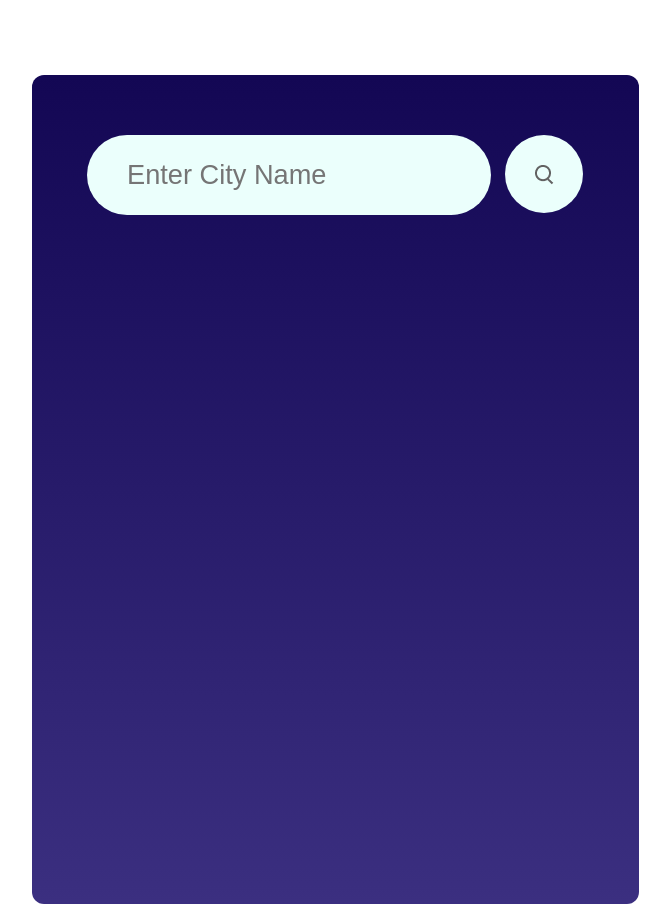
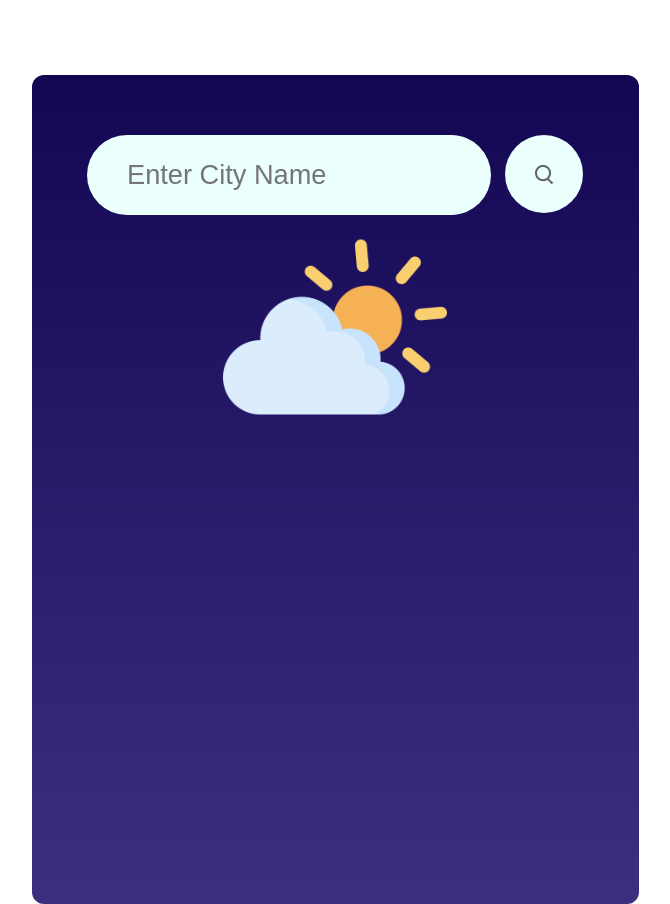
Before and after one commit to patrick-nsolo/weather-app, a React (Create React App) app: page / in a window 1280 px wide. Shown: the whole page, without its empty margins (305-975 px from the left). Built offline with nearby package versions, Linux system fonts and the light colour scheme.

Commit message:
update weather images

```diff
--- a/src/Components/WeatherApp/WeatherApp.jsx
+++ b/src/Components/WeatherApp/WeatherApp.jsx
@@ -19,6 +19,10 @@ function WeatherApp() {
             <img src={search_icon} alt=''/>
         </div>
       </div>
+      <div className='weather-image'>
+        <img src={cloud_icon} alt=''/>
+      </div>
+      <div className='weather-temp'></div>
     </div>
   )
 }
```
